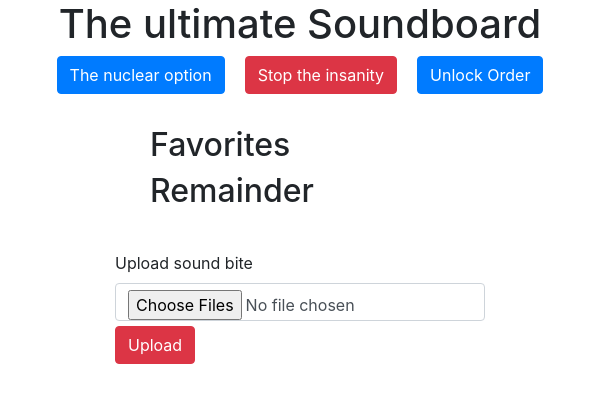
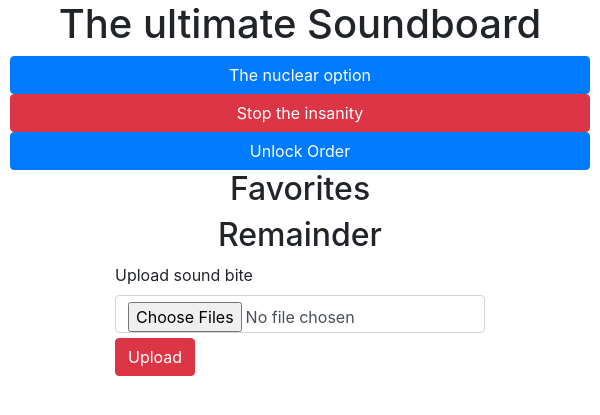
Before and after one commit to PascalDevenoge/discord-soundboard, a Flask app: page / in a window 600 px wide. Shown: the top 415 px of the page. Run offline with Flask 3, Linux system fonts and the light colour scheme; data that the repository does not hold is empty.

Commit message:
maybe this works

```diff
--- a/static/style.css
+++ b/static/style.css
@@ -38,19 +38,18 @@ body {
     margin-top: 5px;
 }
 
-@media screen and (max-width: 1080px) {
-    #favorites, #remainder {
-        margin: 0 2rem;
+
+@media screen and (min-width: 600px) { /* 500-1000 */
+    #soundboard {
+        flex-direction: row;
+    }
+
+    h2 {
+        text-align: center;
     }
 }
 
-@media screen and (max-width: 728px) {
-    #soundboard {
-        flex-direction: column;
-    }
-}
-
-@media screen and (max-width: 500px) {
+@media screen and (max-width: 600px) { /* 0-500 */
     #idontknowwhatcallthisdiv {
         width: 100%;
         flex-direction: column;
@@ -61,4 +60,8 @@ body {
         width: 98%;
         margin: 0 1%;
     }
+
+    #soundboard {
+        flex-direction: column;
+    }
 }
```
